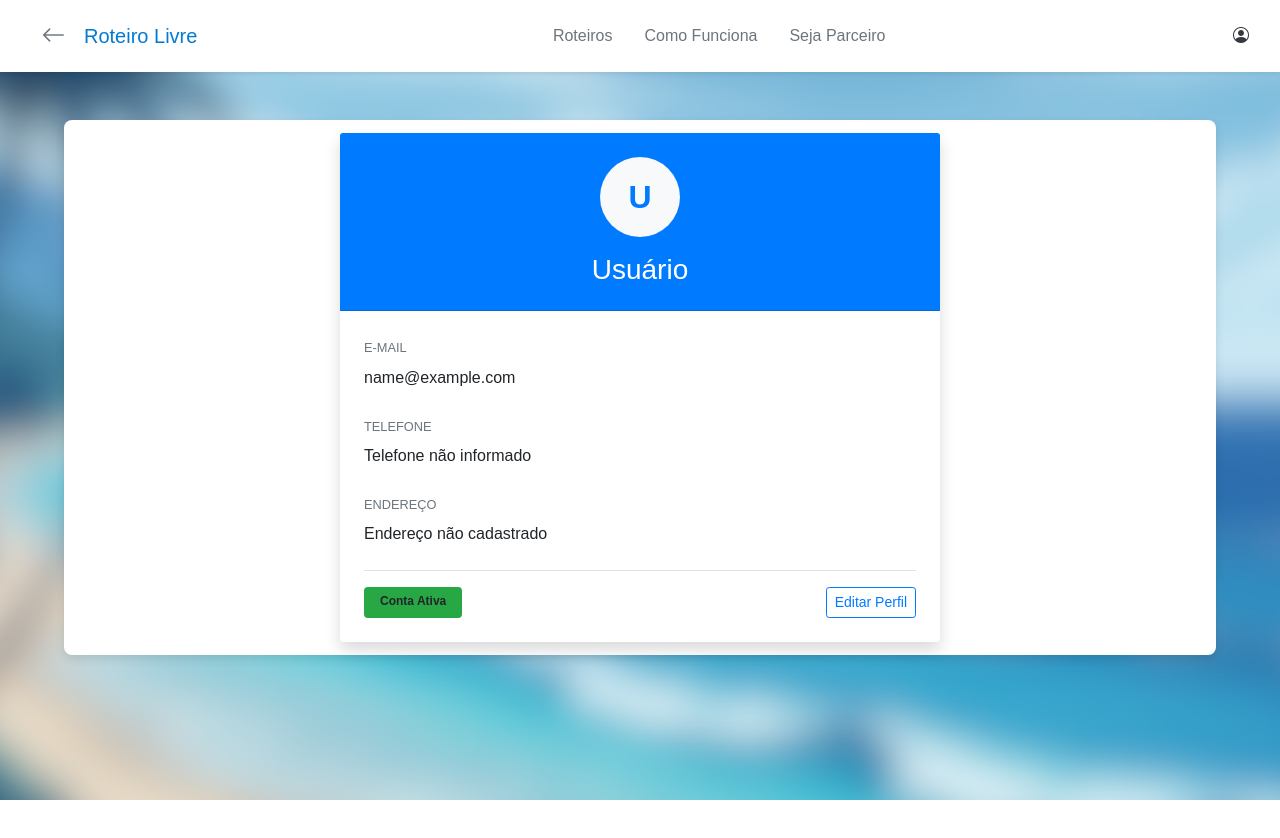
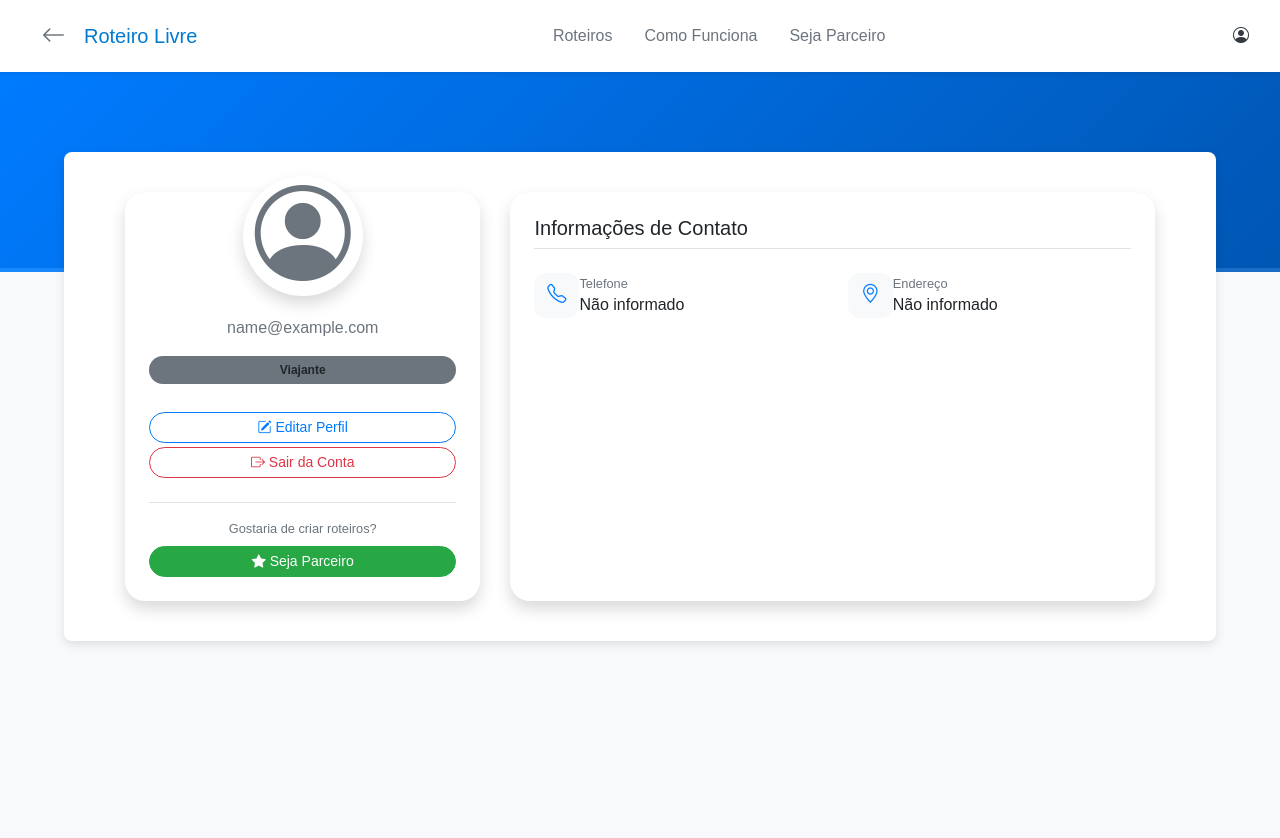
Before and after one commit to Rodrigo-Dourad0/prg04-rodrigo-front-end-react, a React (Vite) app in the folder projeto-web-react/: page /perfil in a window 1280 px wide. Shown: the top 838 px of the page. Before the commit the page ends 800 px from the top, so only its background shows below. Built offline with nearby package versions, Linux system fonts and the light colour scheme; sample sign-in values are in the browser's storage.

Commit message:
Refatoração na tela de Perfil

```diff
--- a/projeto-web-react/src/context/AuthContext.jsx
+++ b/projeto-web-react/src/context/AuthContext.jsx
@@ -33,7 +33,8 @@ export const AuthProvider = ({ children }) => {
                 email: data.email,
                 nomeCompleto: data.nome,
                 telefone: data.telefone,
-                endereco: data.endereco
+                endereco: data.endereco,
+                organizadorAtivo: data.organizadorAtivo
             };
 
 
--- /dev/null
+++ b/projeto-web-react/src/modules/User/hooks/usePerfil.js
@@ -0,0 +1,25 @@
+import { useContext } from 'react';
+import { useNavigate } from 'react-router-dom';
+import { AuthContext } from '../../../context/AuthContext';
+
+export function usePerfil() {
+    const { user, logout } = useContext(AuthContext);
+    const navigate = useNavigate();
+
+
+    const handleLogout = () => {
+        logout();
+        navigate('/');
+    };
+
+
+    const handleNavigateToPartner = () => {
+        navigate('/seja-parceiro');
+    };
+
+    return {
+        user,
+        handleLogout,
+        handleNavigateToPartner
+    };
+}
--- a/projeto-web-react/src/modules/User/pages/Perfil.jsx
+++ b/projeto-web-react/src/modules/User/pages/Perfil.jsx
@@ -1,47 +1,103 @@
-import { useContext } from 'react';
-import { AuthContext } from '../../../context/AuthContext';
+import { usePerfil } from '../hooks/usePerfil';
+import '../styles/perfil.css';
 
 function Perfil() {
+    const { user, handleLogout, handleNavigateToPartner } = usePerfil();
 
-  const { user, loading } = useContext(AuthContext);
-
-  if (loading) return <div className="container mt-5 text-center">Carregando...</div>;
-
-  // Caso o usuário não esteja logado ou os dados ainda não tenham sido recuperados
-  if (!user) return <div className="container mt-5 alert alert-warning text-center">Usuário não encontrado.</div>;
+    if (!user) return <div className="container mt-5 text-center">Carregando dados do perfil...</div>;
 
     return (
-    <div className="container mt-5">
-      <div className="card shadow border-0 mx-auto" style={{ maxWidth: '600px' }}>
-        <div className="card-header bg-primary text-white p-4 text-center">
-          <div className="bg-light text-primary rounded-circle d-flex align-items-center justify-content-center mx-auto mb-3"
-               style={{ width: '80px', height: '80px', fontSize: '2rem', fontWeight: 'bold' }}>
+        <div className="perfil-page-container">
+            {/* Cabeçalho com Banner */}
+            <div className="perfil-header-banner"></div>
 
-            {user.nomeCompleto?.[0].toUpperCase() || 'U'}
-          </div>
-          <h3 className="mb-0">{user.nomeCompleto || 'Usuário'}</h3>
+            <div className="container perfil-content">
+                <div className="row justify-content-center">
+
+                    {/* Coluna da Esquerda: Card Principal */}
+                    <div className="col-lg-4 text-center">
+                        <div className="card shadow border-0 card-perfil-main p-4">
+                            <div className="avatar-wrapper mx-auto shadow">
+                                <i className="bi bi-person-circle display-1 text-secondary"></i>
                             </div>
 
-        <div className="card-body p-4">
-          <div className="mb-4">
-            <label className="text-muted small fw-bold text-uppercase">E-mail</label>
-            <p className="fs-5 mb-0">{user.email}</p>
+                            <h3 className="fw-bold mt-3 mb-1">{user.nomeCompleto}</h3>
+                            <p className="text-muted medium mb-3">{user.email}</p>
+
+                            <span className={`badge rounded-pill px-3 py-2 mb-4 ${user.organizadorAtivo ? 'bg-primary' : 'bg-secondary'}`}>
+                                {user.organizadorAtivo ? 'Organizador de Viagens' : 'Viajante'}
+                            </span>
+
+
+                            <div className="d-flex flex-column gap-2">
+                                <button className="btn btn-outline-primary btn-sm rounded-pill w-100 mt-1">
+                                    <i className="bi bi-pencil-square me-2 "></i> Editar Perfil
+                                </button>
+
+
+                                <button onClick={handleLogout} className="btn btn-outline-danger btn-sm rounded-pill w-100 mt-1">
+                                    <i className="bi bi-box-arrow-right me-2"></i> Sair da Conta
+                                </button>
                             </div>
 
-
-          <div className="mb-4">
-            <label className="text-muted small fw-bold text-uppercase">Telefone</label>
-            <p className="fs-5 mb-0">{user.telefone || 'Telefone não informado'}</p>
+                            {/* Botão Seja Parceiro: Visível apenas para quem não é organizador */}
+                            {!user.organizadorAtivo && (
+                                <div className="mt-4 pt-3 border-top">
+                                    <p className="small text-muted mb-2">Gostaria de criar roteiros?</p>
+                                    <button
+                                        onClick={handleNavigateToPartner}
+                                        className="btn btn-success btn-sm rounded-pill w-100 fw-bold"
+                                    >
+                                        <i className="bi bi-star-fill me-2"></i> Seja Parceiro
+                                    </button>
+                                </div>
+                            )}
+                        </div>
                     </div>
 
-          <div className="mb-4">
-            <label className="text-muted small fw-bold text-uppercase">Endereço</label>
-            <p className="fs-5 mb-0">{user.endereco || 'Endereço não cadastrado'}</p>
+                    {/* Coluna da Direita: Detalhes e Info */}
+                    <div className="col-lg-7">
+                        <div className="card shadow border-0 card-perfil-details p-4 h-100">
+                            <h5 className="fw-bold border-bottom pb-2 mb-4">Informações de Contato</h5>
+
+                            <div className="row gy-4">
+                                <div className="col-md-6 d-flex align-items-center gap-3">
+                                    <div className="icon-box bg-light text-primary">
+                                        <i className="bi bi-telephone"></i>
+                                    </div>
+                                    <div>
+                                        <p className="small text-muted mb-0">Telefone</p>
+                                        <p className="fw-semibold mb-0">{user.telefone || 'Não informado'}</p>
+                                    </div>
                                 </div>
 
-          <div className="mt-4 pt-3 border-top d-flex justify-content-between">
-            <span className="badge bg-success py-2 px-3">Conta Ativa</span>
-            <button className="btn btn-outline-primary btn-sm">Editar Perfil</button>
+                                <div className="col-md-6 d-flex align-items-center gap-3">
+                                    <div className="icon-box bg-light text-primary">
+                                        <i className="bi bi-geo-alt"></i>
+                                    </div>
+                                    <div>
+                                        <p className="small text-muted mb-0">Endereço</p>
+                                        <p className="fw-semibold mb-0">{user.endereco || 'Não informado'}</p>
+                                    </div>
+                                </div>
+                            </div>
+
+                            {/* Secção exclusiva para quem já é Organizador */}
+                            {user.organizadorAtivo && (
+                                <div className="mt-5 pt-4 border-top">
+                                    <h5 className="fw-bold mb-3">Painel do Organizador</h5>
+                                    <div className="bg-light p-3 rounded-4">
+                                        <p className="small mb-3">
+                                            <i className="bi bi-patch-check-fill text-primary me-2"></i>
+                                            O seu perfil de parceiro está ativo e pronto para criar novas excursões.
+                                        </p>
+                                        <button className="btn btn-primary btn-sm rounded-pill px-4">
+                                            Gerir Meus Roteiros
+                                        </button>
+                                    </div>
+                                </div>
+                            )}
+                        </div>
                     </div>
                 </div>
             </div>
--- a/projeto-web-react/src/modules/User/styles/perfil.css
+++ b/projeto-web-react/src/modules/User/styles/perfil.css
@@ -1,17 +1,56 @@
-.profile-page .card {
+.perfil-page-container {
+    background-color: #f8f9fa;
+    min-height: 100vh;
+    padding-bottom: 50px;
+}
+
+/* Banner de fundo */
+.perfil-header-banner {
+    height: 200px;
+    background: linear-gradient(135deg, #007bff 0%, #0056b3 100%);
+    width: 100%;
+    border-bottom: 4px solid rgba(255, 255, 255, 0.1);
+}
+
+.perfil-content {
+    margin-top: -120px;
+    position: relative;
+    z-index: 2;
+    padding-bottom: 40px;
+    padding-top: 40px ;
+}
+
+
+.card-perfil-main, .card-perfil-details {
     border-radius: 20px;
 }
 
-.profile-header {
-    background: linear-gradient(135deg, #007bff 0%, #0056b3 100%);
+
+.avatar-wrapper {
+    width: 120px;
+    height: 120px;
+    background: white;
+    border-radius: 50%;
+    display: flex;
+    align-items: center;
+    justify-content: center;
+    margin-top: -40px;
 }
 
-.profile-page .btn-outline-primary {
-    border-width: 2px;
+/* Caixa de Ícone */
+.icon-box {
+    width: 45px;
+    height: 45px;
+    border-radius: 12px;
+    display: flex;
+    align-items: center;
+    justify-content: center;
+    font-size: 1.2rem;
 }
 
-.profile-page .text-muted {
-    font-size: 0.9rem;
-    text-transform: uppercase;
-    letter-spacing: 1px;
+/* Responsividade */
+@media (max-width: 991px) {
+    .perfil-content .col-lg-7 {
+        margin-top: 30px;
+    }
 }
```
Lines whose indentation alone changed are shown as unchanged.
